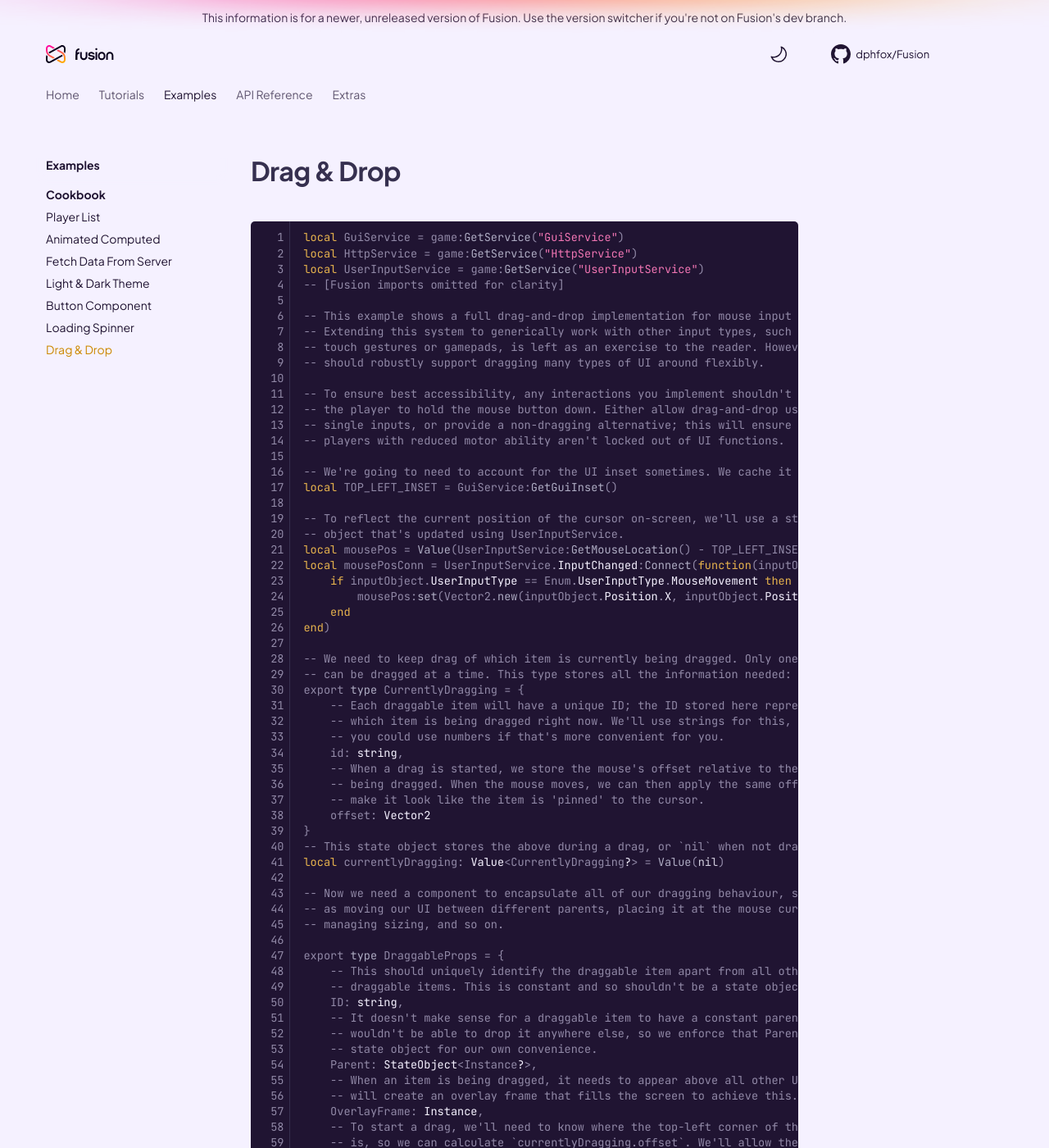
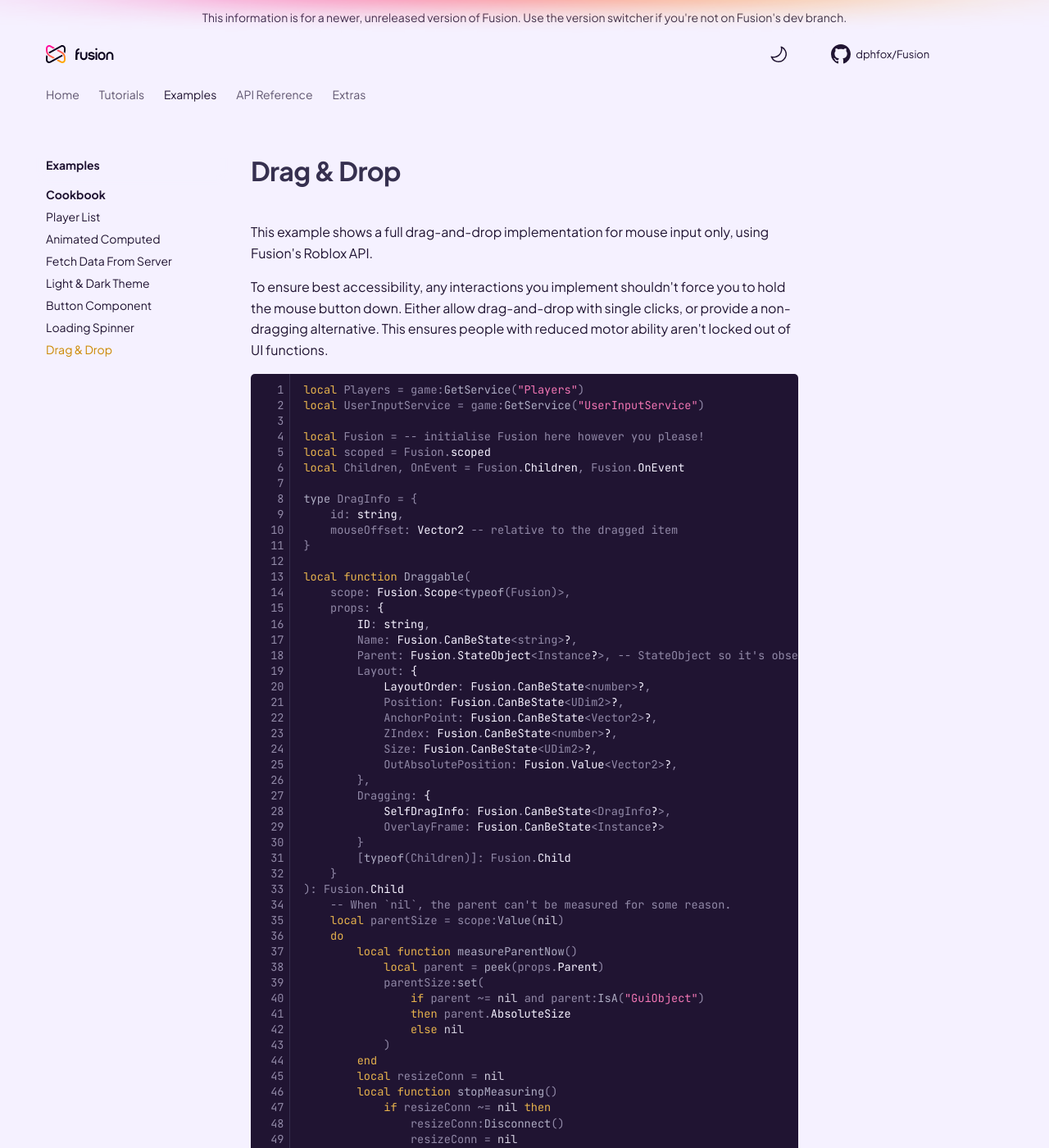
Before and after one commit to dphfox/Fusion, an MkDocs documentation site: the page built from docs/examples/cookbook/drag-and-drop.md, in a window 1280 px wide and 1400 px high. Shown: the whole window at 82% size. Built offline with MkDocs 1.6.1 and Material for MkDocs 9.7.7, drawn with Linux system fonts in a browser that asks for light colours; comment, search, counter and statistics services are not loaded; the version menu is left out; some of the changed text lies outside the part shown.

Commit message:
Initial work on Drag and Drop tutorial

````diff
--- a/docs/examples/cookbook/drag-and-drop.md
+++ b/docs/examples/cookbook/drag-and-drop.md
@@ -1,223 +1,150 @@
+This example shows a full drag-and-drop implementation for mouse input only,
+using Fusion's Roblox API.
+
+To ensure best accessibility, any interactions you implement shouldn't force you
+to hold the mouse button down. Either allow drag-and-drop with single clicks, or
+provide a non-dragging alternative. This ensures people with reduced motor
+ability aren't locked out of UI functions.
+
 ```Lua linenums="1"
-local GuiService = game:GetService("GuiService")
-local HttpService = game:GetService("HttpService")
+local Players = game:GetService("Players")
 local UserInputService = game:GetService("UserInputService")
--- [Fusion imports omitted for clarity]
 
--- This example shows a full drag-and-drop implementation for mouse input only.
--- Extending this system to generically work with other input types, such as
--- touch gestures or gamepads, is left as an exercise to the reader. However, it
--- should robustly support dragging many types of UI around flexibly.
+local Fusion = -- initialise Fusion here however you please!
+local scoped = Fusion.scoped
+local Children, OnEvent = Fusion.Children, Fusion.OnEvent
 
--- To ensure best accessibility, any interactions you implement shouldn't force
--- the player to hold the mouse button down. Either allow drag-and-drop using
--- single inputs, or provide a non-dragging alternative; this will ensure that
--- players with reduced motor ability aren't locked out of UI functions.
-
--- We're going to need to account for the UI inset sometimes. We cache it here.
-local TOP_LEFT_INSET = GuiService:GetGuiInset()
-
--- To reflect the current position of the cursor on-screen, we'll use a state
--- object that's updated using UserInputService.
-local mousePos = Value(UserInputService:GetMouseLocation() - TOP_LEFT_INSET)
-local mousePosConn = UserInputService.InputChanged:Connect(function(inputObject)
-	if inputObject.UserInputType == Enum.UserInputType.MouseMovement then
-		mousePos:set(Vector2.new(inputObject.Position.X, inputObject.Position.Y))
-	end
-end)
-
--- We need to keep drag of which item is currently being dragged. Only one item
--- can be dragged at a time. This type stores all the information needed:
-export type CurrentlyDragging = {
-	-- Each draggable item will have a unique ID; the ID stored here represents
-	-- which item is being dragged right now. We'll use strings for this, but
-	-- you could use numbers if that's more convenient for you.
+type DragInfo = {
 	id: string,
-	-- When a drag is started, we store the mouse's offset relative to the item
-	-- being dragged. When the mouse moves, we can then apply the same offset to
-	-- make it look like the item is 'pinned' to the cursor.
-	offset: Vector2
-}
--- This state object stores the above during a drag, or `nil` when not dragging.
-local currentlyDragging: Value<CurrentlyDragging?> = Value(nil)
-
--- Now we need a component to encapsulate all of our dragging behaviour, such
--- as moving our UI between different parents, placing it at the mouse cursor,
--- managing sizing, and so on.
-
-export type DraggableProps = {
-	-- This should uniquely identify the draggable item apart from all other
-	-- draggable items. This is constant and so shouldn't be a state object.
-	ID: string,
-	-- It doesn't make sense for a draggable item to have a constant parent. You
-	-- wouldn't be able to drop it anywhere else, so we enforce that Parent is a
-	-- state object for our own convenience.
-	Parent: StateObject<Instance?>,
-	-- When an item is being dragged, it needs to appear above all other UI. We
-	-- will create an overlay frame that fills the screen to achieve this.
-	OverlayFrame: Instance,
-	-- To start a drag, we'll need to know where the top-left corner of the item
-	-- is, so we can calculate `currentlyDragging.offset`. We'll allow the
-	-- calling code to pass through a Value object to [Out "AbsolutePosition"].
-	OutAbsolutePosition: Value<Vector2?>?,
-
-	Name: CanBeState<string>?,
-	LayoutOrder: CanBeState<number>?,
-	Position: CanBeState<UDim2>?,
-	AnchorPoint: CanBeState<Vector2>?,
-	Size: CanBeState<UDim2>?,
-	AutomaticSize: CanBeState<Enum.AutomaticSize>?,
-	ZIndex: CanBeState<number>?,
-	[Children]: Child
+	mouseOffset: Vector2 -- relative to the dragged item
 }
 
-local function Draggable(props: DraggableProps): Child
-	-- If we need something to be cleaned up when our item is destroyed, we can
-	-- add it to this array. It'll be passed to `[Cleanup]` later.
-	local cleanupTasks = {}
-
-	-- This acts like `currentlyDragging`, but filters out anything without a
-	-- matching ID, so it'll only exist when this specific item is dragged.
-	local thisDragging = Computed(function(use)
-		local dragInfo = use(currentlyDragging)
-		return if dragInfo ~= nil and dragInfo.id == props.ID then dragInfo else nil
-	end)
-
-	-- Our item controls its own parent - one of the few times you'll see this
-	-- done in Fusion. This means we don't have to destroy and re-build the item
-	-- when it moves to a new location.
-	local itemParent = Computed(function(use)
-		return if use(thisDragging) ~= nil then props.OverlayFrame else use(props.Parent)
-	end, Fusion.doNothing)
-
-	-- If we move a scaled UI into the `overlayBox`, by default it will stretch
-	-- to the screen size. Ideally we want it to preserve its current size while
-	-- it's being dragged, so we need to track the parent's size and calculate
-	-- the item size ourselves.
-
-	-- To start with, we'll store the parent's absolute size. This takes a bit
-	-- of legwork to get right, and we need to remember the UI might not have a
-	-- parent which we can measure the size of - we'll represent that as `nil`.
-	-- Feel free to extract this into a separate function if you want to.
-	local parentSize = Value(nil)
+local function Draggable(
+	scope: Fusion.Scope<typeof(Fusion)>,
+	props: {
+		ID: string,
+		Name: Fusion.CanBeState<string>?,
+		Parent: Fusion.StateObject<Instance?>, -- StateObject so it's observable
+		Layout: {
+			LayoutOrder: Fusion.CanBeState<number>?,
+			Position: Fusion.CanBeState<UDim2>?,
+			AnchorPoint: Fusion.CanBeState<Vector2>?,
+			ZIndex: Fusion.CanBeState<number>?,
+			Size: Fusion.CanBeState<UDim2>?,
+			OutAbsolutePosition: Fusion.Value<Vector2>?,
+		},
+		Dragging: {
+			SelfDragInfo: Fusion.CanBeState<DragInfo?>,
+			OverlayFrame: Fusion.CanBeState<Instance?>
+		}
+		[typeof(Children)]: Fusion.Child
+	}
+): Fusion.Child
+	-- When `nil`, the parent can't be measured for some reason.
+	local parentSize = scope:Value(nil)
 	do
-		-- We'll call this whenever the parent's AbsoluteSize changes, or when
-		-- the parent changes (because different parents might have different
-		-- absolute sizes, if any)
-		local function recalculateParentSize()
+		local function measureParentNow()
 			local parent = peek(props.Parent)
-			local parentHasSize = parent ~= nil and parent:IsA("GuiObject")
-			parentSize:set(if parentHasSize then parent.AbsoluteSize else nil)
+			parentSize:set(
+				if parent ~= nil and parent:IsA("GuiObject")
+				then parent.AbsoluteSize
+				else nil
+			)
 		end
-
-		-- We don't just need to connect to the AbsoluteSize changed event of
-		-- the parent we have *right now*! If the parent changes, we need to
-		-- disconnect the old event and re-connect on the new parent, which we
-		-- do here.
-		local parentSizeConn = nil
-		local function rebindToParentSize()
-			if parentSizeConn ~= nil then
-				parentSizeConn:Disconnect()
-				parentSizeConn = nil
+		local resizeConn = nil
+		local function stopMeasuring()
+			if resizeConn ~= nil then
+				resizeConn:Disconnect()
+				resizeConn = nil
 			end
-			local parent = peek(props.Parent)
-			local parentHasSize = parent ~= nil and parent:IsA("GuiObject")
-			if parentHasSize then
-				parentSizeConn = parent:GetPropertyChangedSignal("AbsoluteSize"):Connect(recalculateParentSize)
-			end
-			recalculateParentSize()
 		end
-		local disconnect = Observer(props.Parent):onBind(rebindToParentSize)
-
-		-- When the item gets destroyed, we need to disconnect that observer and
-		-- our AbsoluteSize change event (if any is active right now)
-		table.insert(cleanupTasks, function()
-			disconnect()
-			if parentSizeConn ~= nil then
-				parentSizeConn:Disconnect()
-				parentSizeConn = nil
+		scope:Observer(props.Parent):onBind(function()
+			stopMeasuring()
+			measureParentNow()
+			if peek(parentSize) ~= nil then
+				resizeConn = parent:GetPropertyChangedSignal("AbsoluteSize")
+					:Connect(measureParentNow)
 			end
 		end)
+		table.insert(scope, stopMeasuring)
 	end
-
-	-- Now that we have a reliable parent size, we can calculate the item's size
-	-- without worrying about all of those event connections.
-	local itemSize = Computed(function(use)
-		local udim2 = use(props.Size) or UDim2.fromOffset(0, 0)
-		local scaleSize = use(parentSize) or Vector2.zero -- might be nil!
-		return UDim2.fromOffset(
-			udim2.X.Scale * scaleSize.X + udim2.X.Offset,
-			udim2.Y.Scale * scaleSize.Y + udim2.Y.Offset
-		)
-	end)
-
-	-- Similarly, we'll need to override the item's position while it's being
-	-- dragged. Happily, this is simpler to do :)
-	local itemPosition = Computed(function(use)
-		local dragInfo = use(thisDragging)
-		if dragInfo == nil then
-			return use(props.Position) or UDim2.fromOffset(0, 0)
-		else
-			-- `dragInfo.offset` stores the distance from the top-left corner
-			-- of the item to the mouse position. Subtracting the offset from
-			-- the mouse position therefore gives us the item's position.
-			local position = use(mousePos) - dragInfo.offset
-			return UDim2.fromOffset(position.X, position.Y)
-		end
-	end)
 
 	return New "Frame" {
 		Name = props.Name or "Draggable",
-		LayoutOrder = props.LayoutOrder,
-		AnchorPoint = props.AnchorPoint,
-		AutomaticSize = props.AutomaticSize,
-		ZIndex = props.ZIndex,
+		Parent = scope:Computed(function(use)
+			return
+				if use(props.Dragging.SelfDragInfo) ~= nil
+				then use(props.Dragging.OverlayFrame)
+				else use(props.Parent)
+		end),
 
-		Parent = itemParent,
-		Position = itemPosition,
-		Size = itemSize,
+		LayoutOrder = props.Layout.LayoutOrder,
+		AnchorPoint = props.Layout.AnchorPoint,
+		ZIndex = props.Layout.ZIndex,
+		AutomaticSize = props.Layout.AutomaticSize,
 
 		BackgroundTransparency = 1,
 
+		Position = Computed(function(use)
+			local dragInfo = use(props.Dragging.SelfDragInfo)
+			if dragInfo == nil then
+				return use(props.Layout.Position) or UDim2.fromOffset(0, 0)
+			else
+				local topLeftCorner = use(mousePos) - dragInfo.mouseOffset
+				return UDim2.fromOffset(topLeftCorner.X, topLeftCorner.Y)
+			end
+		end),
+		-- Calculated manually so the Scale can be set relative to
+		-- `props.Parent` at all times, rather than the `Parent` of this Frame.
+		Size = scope:Computed(function(use)
+			local udim2 = use(props.Layout.Size) or UDim2.fromOffset(0, 0)
+			local parentSize = use(parentSize) or Vector2.zero
+			return UDim2.fromOffset(
+				udim2.X.Scale * parentSize.X + udim2.X.Offset,
+				udim2.Y.Scale * parentSize.Y + udim2.Y.Offset
+			)
+		end),
+
 		[Out "AbsolutePosition"] = props.OutAbsolutePosition,
-
 		[Children] = props[Children]
 	}
 end
 
--- The hard part is over! Now we just need to create some draggable items and
--- start/stop drags in response to mouse events. We'll use a very basic example.
+local COLOUR_COMPLETED = Color3.new(0, 1, 0)
+local COLOUR_NOT_COMPLETED = Color3.new(1, 1, 1)
 
--- Let's make some to-do items. They'll show up in two lists - one for
--- incomplete tasks, and another for complete tasks. You'll be able to drag
--- items between the lists to mark them as complete. The lists will be sorted
--- alphabetically so we don't have to deal with calculating where the items
--- should be placed when they're dropped.
+local TODO_ITEM_SIZE = UDim2.new(1, 0, 0, 50)
 
-export type TodoItem = {
+local function newUniqueID()
+	-- You can replace this with a better method for generating unique IDs.
+	return game:GetService("HttpService"):GenerateGUID()
+end
+
+type TodoItem = {
 	id: string,
 	text: string,
-	completed: Value<boolean>
+	completed: Fusion.Value<boolean>
 }
-local todoItems: Value<TodoItem> = {
+local todoItems: Fusion.Value<TodoItem> = {
 	{
-		-- You can use HttpService to easily generate unique IDs statelessly.
-		id = HttpService:GenerateGUID(),
+		id = newUniqueID(),
 		text = "Wake up today",
 		completed = Value(true)
 	},
 	{
-		id = HttpService:GenerateGUID(),
+		id = newUniqueID(),
 		text = "Read the Fusion docs",
 		completed = Value(true)
 	},
 	{
-		id = HttpService:GenerateGUID(),
+		id = newUniqueID(),
 		text = "Take over the universe",
 		completed = Value(false)
 	}
 }
-local function getTodoItemForID(id: string): TodoItem?
+local function getTodoItemForID(
+	id: string
+): TodoItem?
 	for _, item in todoItems do
 		if item.id == id then
 			return item
@@ -226,192 +153,195 @@ local function getTodoItemForID(id: string): TodoItem?
 	return nil
 end
 
--- These represent the individual draggable to-do item entries in the lists.
--- This is where we'll use our `Draggable` component!
-export type TodoEntryProps = {
-	Item: TodoItem,
-	Parent: StateObject<Instance?>,
-	OverlayFrame: Instance,
-}
-local function TodoEntry(props: TodoEntryProps): Child
-	local absolutePosition = Value(nil)
+local function TodoEntry(
+	outerScope: Fusion.Scope<{}>,
+	props: {
+		Item: TodoItem,
+		Parent: Fusion.StateObject<Instance?>,
+		Layout: {
+			LayoutOrder: Fusion.CanBeState<number>?,
+			Position: Fusion.CanBeState<UDim2>?,
+			AnchorPoint: Fusion.CanBeState<Vector2>?,
+			ZIndex: Fusion.CanBeState<number>?,
+			Size: Fusion.CanBeState<UDim2>?,
+			OutAbsolutePosition: Fusion.Value<Vector2>?,
+		},
+		Dragging: {
+			SelfDragInfo: Fusion.CanBeState<CurrentlyDragging?>,
+			OverlayFrame: Fusion.CanBeState<Instance>?
+		},
+		OnMouseDown: () -> ()?
+	}
+): Child
+	local scope = scoped(Fusion, {
+		Draggable = Draggable
+	})
+	table.insert(outerScope, scope)
 
-	-- Using our item's ID, we can figure out if we're being dragged to apply
-	-- some styling for dragged items only!
-	local isDragging = Computed(function(use)
-		local dragInfo = use(currentlyDragging)
+	local itemPosition = scope:Value(nil)
+	local itemIsDragging = scope:Computed(function(use)
+		local dragInfo = use(props.CurrentlyDragging)
 		return dragInfo ~= nil and dragInfo.id == props.Item.id
 	end)
 
-	return Draggable {
+	return scope:Draggable {
 		ID = props.Item.id,
+		Name = props.Item.text,
 		Parent = props.Parent,
-		OverlayFrame = props.OverlayFrame,
-		OutAbsolutePosition = absolutePosition,
+		Layout = props.Layout,
+		Dragging = props.Dragging,
 
-		Name = props.Item.text,
-		Size = UDim2.new(1, 0, 0, 50),
-
-		[Children] = New "TextButton" {
+		[Children] = scope:New "TextButton" {
 			Name = "TodoEntry",
 
 			Size = UDim2.fromScale(1, 1),
-			BackgroundColor3 = Computed(function(use)
-				if use(isDragging) then
-					return Color3.new(1, 1, 1)
-				elseif use(props.Item.completed) then
-					return Color3.new(0, 1, 0)
-				else
-					return Color3.new(1, 0, 0)
+			BackgroundColor3 = scope:Computed(function(use)
+				return
+					if use(props.Item.completed)
+					then COLOUR_COMPLETED
+					else COLOUR_NOT_COMPLETED
 				end
 			end),
 			Text = props.Item.text,
 			TextSize = 28,
 
-			-- This is where we'll detect mouse down. When the mouse is pressed
-			-- over this item, we should pick it up.
-			[OnEvent "MouseButton1Down"] = function()
-				-- only start a drag if we're not already dragging
-				if peek(currentlyDragging) == nil then
-					local itemPos = peek(absolutePosition) or Vector2.zero
-					local offset = peek(mousePos) - itemPos
-					currentlyDragging:set({
-						id = props.Item.id,
-						offset = offset
-					})
-				end
-			end
+			[OnEvent "MouseButton1Down"] = props.OnMouseDown
 
-			-- We're not going to detect mouse up here, because in some rare
-			-- cases the event could be dropped due to lag between the item's
-			-- position and the cursor position. We'll deal with this at a
-			-- global level instead.
+			-- Don't detect mouse up here, because in some rare cases, the event
+			-- could be missed due to lag between the item's position and the
+			-- cursor position.
 		}
 	}
 end
 
--- Now we should construct our two task lists for housing our to-do entries.
--- Notice that they don't manage the entries themselves! The entries don't
--- belong to these lists after all, so that'd be nonsense :)
+-- Don't forget to pass this to `doCleanup` if you disable the script.
+local scope = scoped(Fusion)
 
--- When we release our mouse, we need to know where to drop any dragged item we
--- have. This will tell us if we're hovering over either list.
-local dropAction = Value(nil)
+local currentlyDragging: Fusion.Value<CurrentlyDragging?> = scope:Value(nil)
+local mousePos = scope:Value(UserInputService:GetMouseLocation())
+table.insert(scope,
+	UserInputService.InputChanged:Connect(function(inputObject)
+		if inputObject.UserInputType == Enum.UserInputType.MouseMovement then
+			-- If this code did not read coordinates from the same method, it
+			-- might inconsistently handle UI insets. So, keep it simple!
+			mousePos:set(UserInputService:GetMouseLocation())
+		end
+	end)
+)
+local dropAction = scope:Value(nil)
 
-local incompleteList = New "ScrollingFrame" {
-	Name = "IncompleteTasks",
-	Position = UDim2.fromScale(0.1, 0.1),
-	Size = UDim2.fromScale(0.35, 0.9),
+local taskLists = scope:ForPairs(
+	{
+		incomplete = "mark-as-incomplete",
+		completed = "mark-as-completed"
+	},
+	function(use, scope, listName, listDropAction)
+		return
+			listName,
+			scope:New "ScrollingFrame" {
+				Name = `TaskList ({listName})`,
+				Position = UDim2.fromScale(0.1, 0.1),
+				Size = UDim2.fromScale(0.35, 0.9),
 
-	BackgroundTransparency = 0.75,
-	BackgroundColor3 = Color3.new(1, 0, 0),
+				BackgroundTransparency = 0.75,
+				BackgroundColor3 = Color3.new(1, 0, 0),
 
-	[OnEvent "MouseEnter"] = function()
-		dropAction:set("incomplete")
-	end,
+				[OnEvent "MouseEnter"] = function()
+					dropAction:set(listDropAction)
+				end,
 
-	[OnEvent "MouseLeave"] = function()
-		if peek(dropAction) == "incomplete" then
-			dropAction:set(nil) -- only clear this if it's not overwritten yet
-		end
-	end,
+				[OnEvent "MouseLeave"] = function()
+					-- A different item might have overwritten this already.
+					if peek(dropAction) == listDropAction then
+						dropAction:set(nil)
+					end
+				end,
 
-	[Children] = {
-		New "UIListLayout" {
-			SortOrder = "Name",
-			Padding = UDim.new(0, 5)
-		}
-	}
-}
+				[Children] = {
+					New "UIListLayout" {
+						SortOrder = "Name",
+						Padding = UDim.new(0, 5)
+					}
+				}
+			}
+	end
+)
 
-local completedList = New "ScrollingFrame" {
-	Name = "CompletedTasks",
-	Position = UDim2.fromScale(0.55, 0.1),
-	Size = UDim2.fromScale(0.35, 0.9),
-
-	BackgroundTransparency = 0.75,
-	BackgroundColor3 = Color3.new(0, 1, 0),
-
-	[OnEvent "MouseEnter"] = function()
-		dropAction:set("completed")
-	end,
-
-	[OnEvent "MouseLeave"] = function()
-		if peek(dropAction) == "completed" then
-			dropAction:set(nil) -- only clear this if it's not overwritten yet
-		end
-	end,
-
-	[Children] = {
-		New "UIListLayout" {
-			SortOrder = "Name",
-			Padding = UDim.new(0, 5)
-		}
-	}
-}
-
--- Now we can write a mouse up handler to drop our items.
-
-local mouseUpConn = UserInputService.InputEnded:Connect(function(inputObject)
-	if inputObject.UserInputType ~= Enum.UserInputType.MouseButton1 then
-		return
-	end
-	local dragInfo = peek(currentlyDragging)
-	if dragInfo == nil then
-		return
-	end
-	local item = getTodoItemForID(dragInfo.id)
-	local action = peek(dropAction)
-	if item ~= nil then
-		if action == "incomplete" then
-			item.completed:set(false)
-		elseif action == "completed" then
-			item.completed:set(true)
-		end
-	end
-	currentlyDragging:set(nil)
-end)
-
--- We'll need to construct an overlay frame for our items to live in while they
--- get dragged around.
-
-local overlayFrame = New "Frame" {
+local overlayFrame = scope:New "Frame" {
 	Size = UDim2.fromScale(1, 1),
 	ZIndex = 10,
 	BackgroundTransparency = 1
 }
 
--- Let's construct the items themselves! Because we're constructing them at the
--- global level like this, they're only created and destroyed when they're added
--- and removed from the list.
+local allEntries = scope:ForValues(
+	todoItems,
+	function(use, scope, item)
+		local itemPosition = scope:Value(nil)
+		return scope:TodoEntry {
+			Item = item,
+			Parent = Computed(function(use)
+				return
+					if use(item.completed)
+					then use(taskLists).completed
+					else use(taskLists).incomplete
+			end),
+			Layout = {
+				Size = TODO_ITEM_SIZE,
+				OutAbsolutePosition = itemPosition
+			},
+			Dragging = {
+				SelfDragInfo = scope:Computed(function(use)
+					local dragInfo = use(currentlyDragging)
+					return
+						if dragInfo == nil or dragInfo.id ~= item.id
+						then nil
+						else dragInfo
+				end)
+				OverlayFrame = overlayFrame
+			},
+			OnMouseDown = function()
+				if peek(currentlyDragging) == nil then
+					local itemPos = peek(itemPosition) or Vector2.zero
+					local mouseOffset = peek(mousePos) - itemPos
+					currentlyDragging:set({
+						id = item.id,
+						mouseOffset = mouseOffset
+					})
+				end
+			end
+		}
+	end
+)
 
-local allEntries = ForValues(todoItems, function(use, item)
-	return TodoEntry {
-		Item = item,
-		Parent = Computed(function()
-			return if use(item.completed) then completedList else incompleteList
-		end, Fusion.doNothing),
-		OverlayFrame = overlayFrame
-	}
-end, Fusion.cleanup)
+table.insert(scope,
+	UserInputService.InputEnded:Connect(function(inputObject)
+		if inputObject.UserInputType ~= Enum.UserInputType.MouseButton1 then
+			return
+		end
+		local dragInfo = peek(currentlyDragging)
+		if dragInfo == nil then
+			return
+		end
+		local item = getTodoItemForID(dragInfo.id)
+		local action = peek(dropAction)
+		if item ~= nil then
+			if action == "mark-as-incomplete" then
+				item.completed:set(false)
+			elseif action == "mark-as-completed" then
+				item.completed:set(true)
+			end
+		end
+		currentlyDragging:set(nil)
+	end)
+)
 
--- Finally, construct the whole UI :)
-
-local ui = New "ScreenGui" {
-	Parent = game:GetService("Players").LocalPlayer.PlayerGui,
-
-	[Cleanup] = {
-		mousePosConn,
-		mouseUpConn
-	},
+local ui = scope:New "ScreenGui" {
+	Parent = Players.LocalPlayer:FindFirstChildOfClass("PlayerGui")
 
 	[Children] = {
 		overlayFrame,
-		incompleteList,
-		completedList
-
-		-- We don't have to pass `allEntries` in here - they manage their own
-		-- parenting thanks to `Draggable` :)
+		taskLists,
+		-- Don't pass `allEntries` in here - they manage their own parent!
 	}
 }
 ```
````
Also changed, not shown: docs/examples/cookbook/button-component.md (+3 -3 lines).
